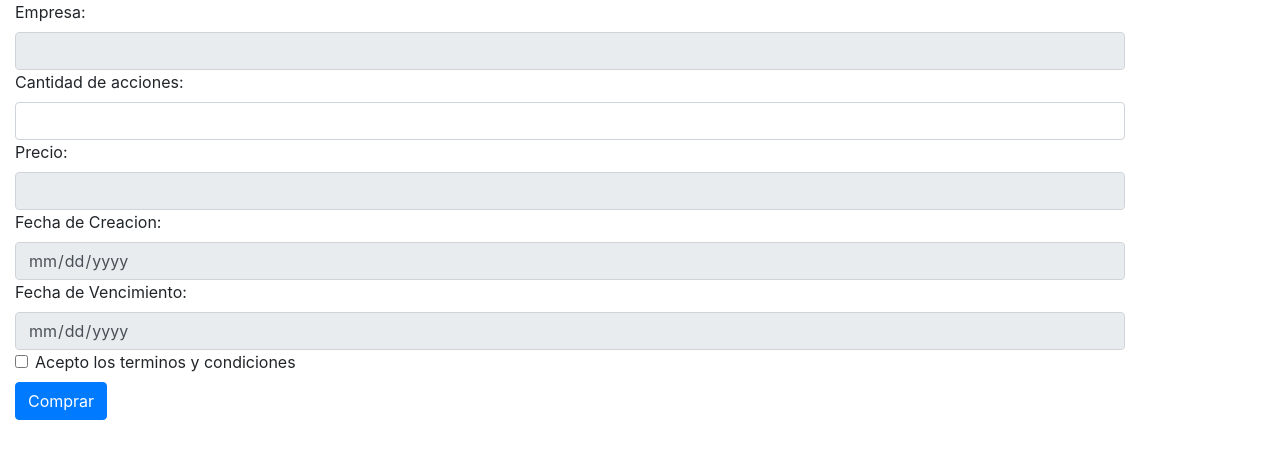
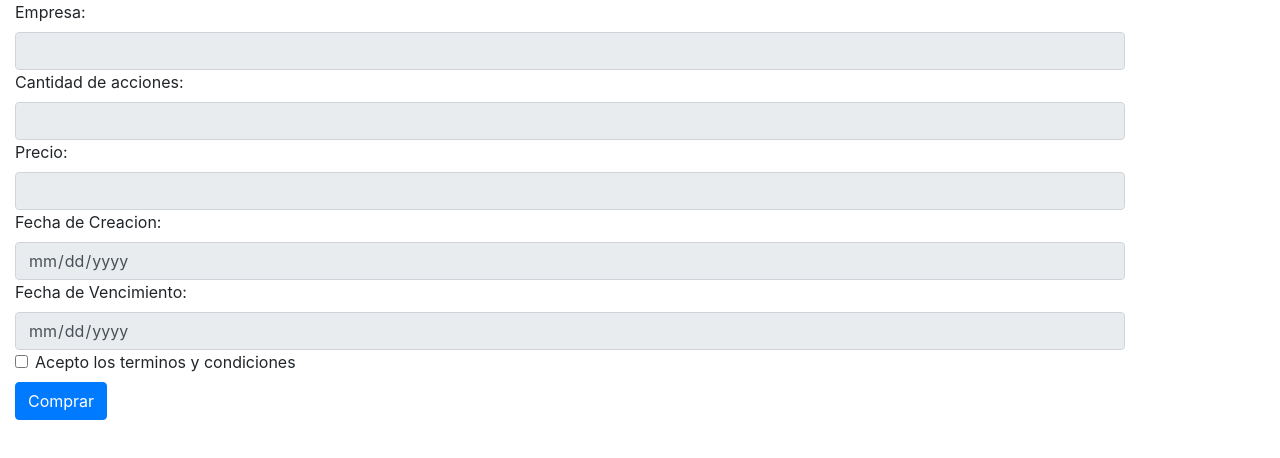
Before and after one commit to fedegaretti/UNQTradingFE, a React (Create React App) app: page /comprar in a window 1280 px wide. Shown: the top 458 px of the page. Built offline with nearby package versions, Linux system fonts and the light colour scheme; no server answers.

Commit message:
fix readOnly

```diff
--- a/src/Components/OrdenDeVenta.jsx
+++ b/src/Components/OrdenDeVenta.jsx
@@ -15,7 +15,7 @@ export default function OrdenDeVenta() {
                 <label>Empresa: </label>
                 <Form.Control type="text" defaultValue={orden.nombreEmpresa} readOnly/>
                 <label>Cantidad de acciones: </label>
-                <Form.Control type="number" defaultValue={orden.cantidadDeAcciones} readnOnly/>
+                <Form.Control type="number" defaultValue={orden.cantidadDeAcciones} readOnly/>
                 <label>Precio: </label>
                 <Form.Control type="number" defaultValue={orden.precio} readOnly/>
                 <label>Fecha de Creacion: </label>
```
